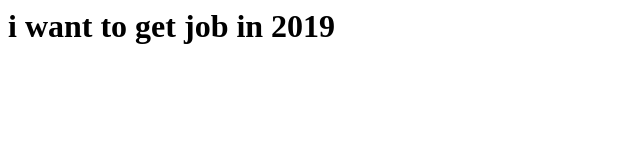
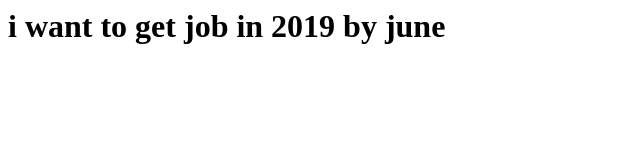
Before and after one commit to sweathagulabi/aim, a plain HTML site: page index.html in a window 1280 px wide. Shown: the whole page, without its empty margins (0-640 px from the left). Drawn offline with Linux system fonts and the light colour scheme.

Commit message:
Revert "Revert "recent""
This reverts commit 3bc9ca2bb511bc04df5a6c4533ee9f498428429b.

```diff
--- a/index.html
+++ b/index.html
@@ -1,5 +1,5 @@
 <html>
   <body>
-    <h1>i want to get job in 2019</h1>
+    <h1>i want to get job in 2019 by june</h1>
   </body>
 </html>
```
